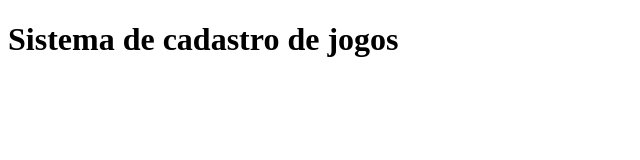
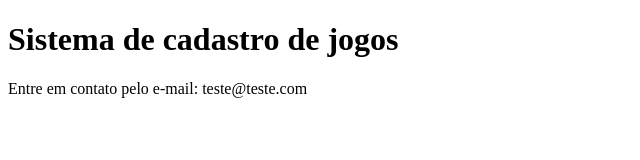
Before and after one commit to karennovaes/curso-alura-git, a plain HTML site: page index.html in a window 1280 px wide. Shown: the whole page, without its empty margins (0-640 px from the left). Drawn offline with Linux system fonts and the light colour scheme.

Commit message:
Adicionando e-mail para contato na index

```diff
--- a/index.html
+++ b/index.html
@@ -9,5 +9,6 @@
 <body>
     <script src="app.js"></script>
     <h1>Sistema de cadastro de jogos</h1>
+    <p> Entre em contato pelo e-mail: teste@teste.com</p>
 </body>
 </html>
```
Also changed, not shown: 1 other file.
